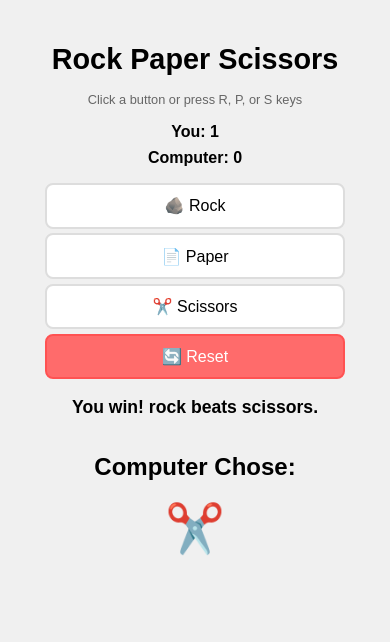
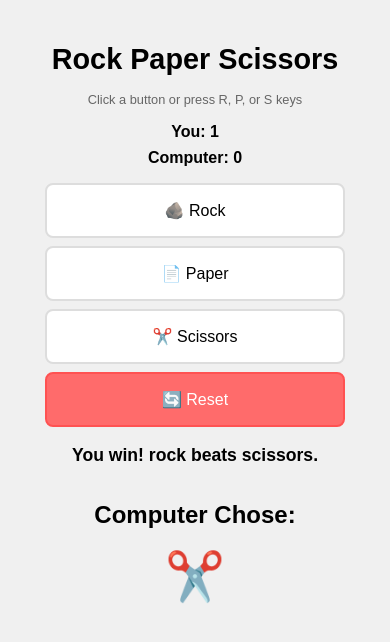
Before and after one commit to cyberdime-dev/rock-paper-scissors, a plain HTML site: page index.html in a window 390 px wide. Both pictures are taken after a click on the button "🪨 Rock". Drawn offline with Linux system fonts and the light colour scheme.

Commit message:
Refactor HTML structure and enhance CSS for improved accessibility and mobile touch interactions

```diff
--- a/index.html
+++ b/index.html
@@ -7,28 +7,35 @@
   <link rel="stylesheet" href="styles.css" />
 </head>
 <body>
+  <main>
+    <header>
       <h1>Rock Paper Scissors</h1>
       <p class="instructions">Click a button or press R, P, or S keys</p>
-  <div class="score">
-    <p>You: <span id="player-score">0</span></p>
-    <p>Computer: <span id="computer-score">0</span></p>
+    </header>
+
+    <section class="game-area">
+      <div class="score" role="status" aria-live="polite">
+        <p>You: <span id="player-score" aria-label="Your score">0</span></p>
+        <p>Computer: <span id="computer-score" aria-label="Computer score">0</span></p>
       </div>
 
       <div class="choices">
-    <button data-choice="rock">🪨 Rock</button>
-    <button data-choice="paper">📄 Paper</button>
-    <button data-choice="scissors">✂️ Scissors</button>
-    <button id="reset-btn" class="reset">🔄 Reset</button>
+        <button data-choice="rock" aria-label="Choose Rock">🪨 Rock</button>
+        <button data-choice="paper" aria-label="Choose Paper">📄 Paper</button>
+        <button data-choice="scissors" aria-label="Choose Scissors">✂️ Scissors</button>
+        <button id="reset-btn" class="reset" aria-label="Reset Game">🔄 Reset</button>
       </div>
 
-  <div class="result">
-    <p id="result-text"></p>
+      <div class="result" role="status" aria-live="polite">
+        <p id="result-text" aria-label="Game result"></p>
       </div>
 
       <div class="computer-choice-display">
         <h2>Computer Chose:</h2>
-  <div id="computer-choice-image" class="emoji">❓</div>
+        <div id="computer-choice-image" class="emoji" aria-label="Computer's choice">❓</div>
       </div>
+    </section>
+  </main>
 
 
   <script src="script.js"></script>
--- a/styles.css
+++ b/styles.css
@@ -25,6 +25,30 @@ body {
 .choices button:active {
     transform: translateY(0);
     box-shadow: 0 2px 4px rgba(0, 0, 0, 0.1);
+}
+
+/* Touch-friendly interactions */
+.choices button:focus {
+    outline: 2px solid #007acc;
+    outline-offset: 2px;
+}
+
+.choices button:focus:not(:focus-visible) {
+    outline: none;
+}
+
+/* Enhanced touch feedback for mobile */
+@media (hover: none) and (pointer: coarse) {
+    .choices button:active {
+        background: #d9d9d9;
+        transform: scale(0.98);
+        transition: all 0.1s ease;
+    }
+
+    .reset:active {
+        background: #e55555 !important;
+        transform: scale(0.98);
+    }
 }
 
 .reset {
@@ -81,12 +105,14 @@ body {
 
     .choices button {
         font-size: 1.1rem;
-        padding: 0.8rem 1.5rem;
-        margin: 0.3rem;
+        padding: 1rem 1.5rem;
+        margin: 0.5rem;
         display: block;
         width: 90%;
         max-width: 300px;
-        margin: 0.3rem auto;
+        margin: 0.5rem auto;
+        min-height: 48px; /* Ensures minimum touch target size */
+        min-width: 48px;
     }
 
     .score {
@@ -106,8 +132,9 @@ body {
 @media (max-width: 480px) {
     .choices button {
         font-size: 1rem;
-        padding: 0.7rem 1.2rem;
+        padding: 1rem 1.2rem;
         width: 95%;
+        min-height: 50px; /* Larger touch targets for smaller screens */
     }
 
     .instructions {
```
Lines whose indentation alone changed are shown as unchanged.
